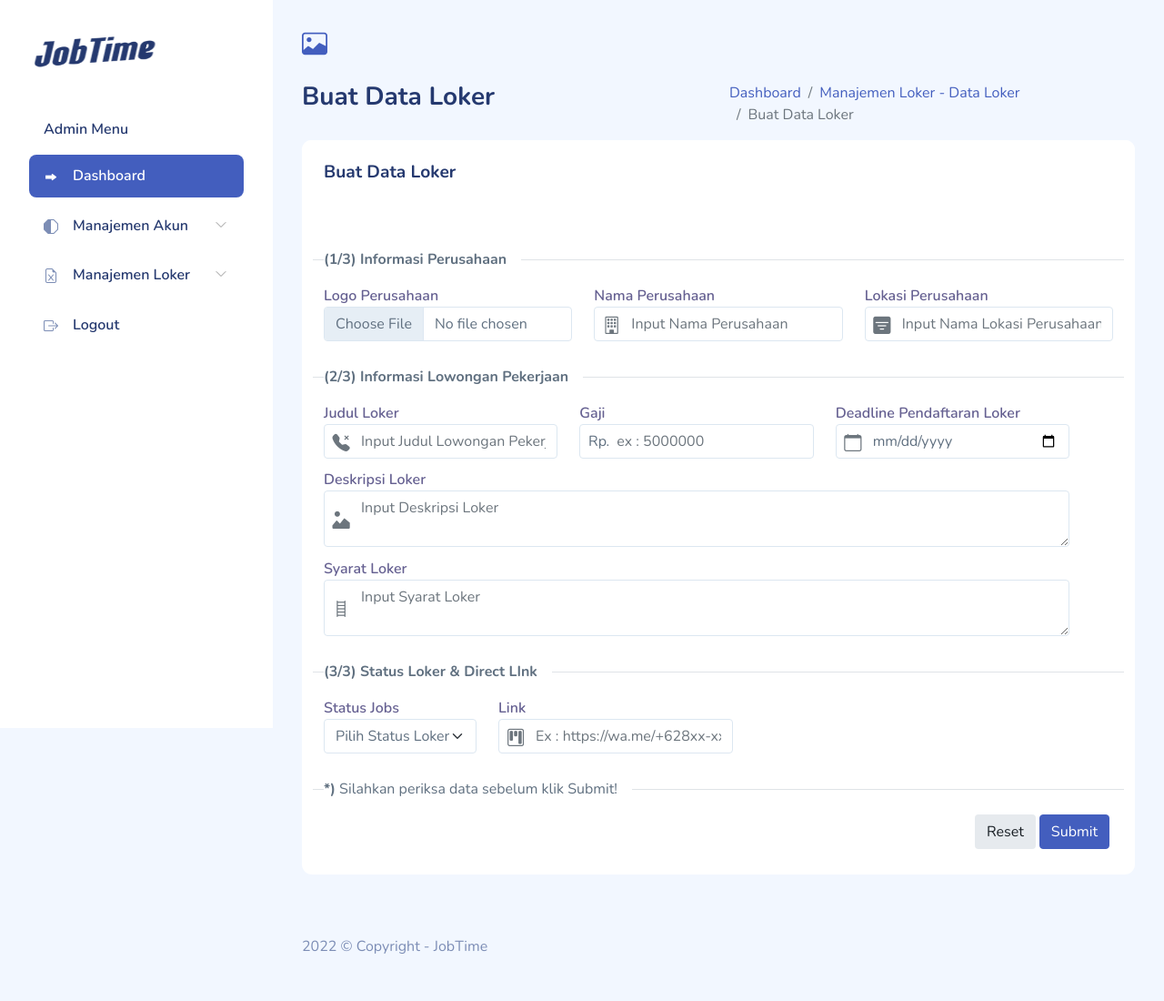
After one commit to mfathonyramdhan/jobtime, a CodeIgniter app: page /jobtime/admin/form_create_loker/ in a window 1280 px wide. The commit adds this page. Shown: the whole page at 91% size. Run offline with CodeIgniter, Linux system fonts and the light colour scheme; data that the repository does not hold is empty; some libraries are stand-ins or nearby versions.

Commit message:
Admin - Form Create Loker
+ Done tampilan form-create-loker untuk admin menambahkan postingan loker baru
~ Penyesuaian placeholder untuk <option>
~ Penyesuaian penempatan aksi pada masing masing table data admin user dan loker

```diff
--- a/application/controllers/Admin.php
+++ b/application/controllers/Admin.php
@@ -185,6 +185,17 @@ class Admin extends CI_Controller
         $this->load->view('form-edit-loker', $data);
     }
 
+    public function form_create_loker()
+    {
+        $data['title'] = 'Buat Loker | JobTime';
+        // $data['data_user'] = $this->M_admin->data_user($this->session->userdata('id_user'));
+        // $data['daftar_loker'] = $this->M_admin->daftar_loker();
+
+        $this->load->view('template/meta', $data);
+        $this->load->view('template/sidebar', $data);
+        $this->load->view('form-create-loker', $data);
+    }
+
     public function logout()
     {
         session_destroy();
--- /dev/null
+++ b/application/views/form-create-loker.php
@@ -0,0 +1,259 @@
+<?php
+$pesan = $this->session->flashdata('pesan');
+if (!empty($pesan)) {
+	if ($pesan['status_pesan'] == true && !empty($pesan)) {
+		echo '
+	<script>
+		Swal.fire({
+			title: "Berhasil",
+			text: "' . $pesan['isi_pesan'] . '",
+			type: "success",
+			confirmButtonText: "Close"
+		});
+	</script>';
+	} else if ($pesan['status_pesan'] == false && !empty($pesan)) {
+		echo '
+	<script>
+		Swal.fire({
+			title: "Gagal",
+			text: "' . $pesan['isi_pesan'] . '",
+			type: "error",
+			confirmButtonText: "Close"
+		});
+	</script>';
+	}
+}
+?>
+<div class="page-heading">
+	<div class="page-title">
+		<div class="row">
+			<div class="col-12 col-md-6 order-md-1 order-last">
+				<h3>Buat Data Loker</h3>
+				<!-- <p class="text-subtitle text-muted">
+									Tampilan buat data akun admin (nama admin)
+								</p> -->
+			</div>
+			<div class="col-12 col-md-6 order-md-2 order-first">
+				<nav aria-label="breadcrumb" class="breadcrumb-header float-start float-lg-end">
+					<ol class="breadcrumb">
+						<li class="breadcrumb-item">
+							<a href="<?= base_url('admin') ?>">Dashboard</a>
+						</li>
+						<li class="breadcrumb-item">
+							<a href="<?= base_url('admin/daftar_loker') ?>">Manajemen Loker - Data Loker</a>
+						</li>
+						<li class="breadcrumb-item active" aria-current="page">
+							Buat Data Loker
+						</li>
+					</ol>
+				</nav>
+			</div>
+		</div>
+	</div>
+
+	<section id="basic-vertical-layouts">
+		<div class="row match-height">
+			<div class="col">
+				<div class="card">
+					<div class="card-header">
+						<h4 class="card-title">Buat Data Loker</h4>
+					</div>
+					<div class="card-content">
+						<div class="card-body">
+							<form class="form form-vertical" method="POST" action="<#?= base_url('admin/create_loker/') ?>" enctype="multipart/form-data">
+								<div class="form-body">
+									<div class="row">
+										<div class="divider divider-left">
+											<div class="divider-text">
+												<strong>(1/3) Informasi Perusahaan</strong>
+											</div>
+										</div>
+										<!-- <input type="hidden" name="id_user" value="<?= $loker['id_user'] ?>">
+										<input type="hidden" name="id_jobs" value="<?= $loker['id_jobs'] ?>">
+										<input type="hidden" name="id_jobs_status" value="<?= $loker['id_jobs_status'] ?>"> -->
+
+										<div class="col">
+											<div class="form-group">
+												<label for="formFile">Logo Perusahaan</label>
+												<input type="hidden" name="image1">
+												<input type="file" class="form-control" placeholder="" id="formFile" name="image" id="image" />
+											</div>
+										</div>
+
+										<div class="col">
+											<div class="form-group has-icon-left">
+												<label for="first-name-icon">Nama Perusahaan</label>
+												<div class="position-relative">
+													<input type="text" class="form-control" placeholder="Input Nama Perusahaan " id="first-name-icon" name="perusahaan_nama" />
+													<div class="form-control-icon">
+														<i class="bi bi-building"></i>
+													</div>
+												</div>
+											</div>
+										</div>
+										<div class="col">
+											<div class="form-group has-icon-left">
+												<label for="first-name-icon">Lokasi Perusahaan</label>
+												<div class="position-relative">
+													<input type="text" class="form-control" placeholder="Input Nama Lokasi Perusahaan" id="first-name-icon" name="perusahaan_lokasi" />
+													<div class="form-control-icon">
+														<i class="bi bi-geo-alt"></i>
+													</div>
+												</div>
+											</div>
+										</div>
+										<!-- <div class="col-md-auto">
+											<div class="form-group has-icon-left">
+												<label for="password-id-icon">Password</label>
+												<div class="position-relative">
+													<input type="password" class="form-control" placeholder="Input password " id="password-id-icon" name="password"  />
+													<div class="form-control-icon">
+														<i class="bi bi-lock"></i>
+													</div>
+												</div>
+											</div>
+										</div> -->
+										<div class="divider divider-left">
+											<div class="divider-text">
+												<strong>(2/3) Informasi Lowongan Pekerjaan</strong>
+											</div>
+										</div>
+										<div class="row">
+											<div class="row">
+												<div class="col">
+													<div class="form-group has-icon-left">
+														<label for="first-name-icon">Judul Loker</label>
+														<div class="position-relative">
+															<input type="text" class="form-control" placeholder="Input Judul Lowongan Pekerjaan " id="first-name-icon" name="judul" />
+															<div class="form-control-icon">
+																<i class="bi bi-type"></i>
+															</div>
+														</div>
+													</div>
+												</div>
+												<div class="col">
+													<div class="form-group has-icon-left">
+														<label for="mobile-id-icon">Gaji</label>
+														<div class="position-relative">
+															<input type="number" class="form-control" placeholder="ex : 5000000" id="mobile-id-icon" name="gaji" />
+															<div class="form-control-icon">
+																Rp.
+															</div>
+														</div>
+													</div>
+												</div>
+												<div class="col">
+													<div class="form-group has-icon-left">
+														<label for="date-id-icon">Deadline Pendaftaran Loker</label>
+														<div class="position-relative">
+															<input type="date" class="form-control" placeholder="Input tanggal deadline loker " id="date-id-icon" name="deadline" />
+															<div class="form-control-icon">
+																<i class="bi bi-calendar"></i>
+															</div>
+														</div>
+													</div>
+												</div>
+											</div>
+											<div class="row">
+												<div class="form-group has-icon-left">
+													<label for="first-name-icon">Deskripsi Loker</label>
+													<div class="position-relative">
+														<textarea type="text" class="form-control" placeholder="Input Deskripsi Loker" id="first-name-icon" name="deskripsi"></textarea>
+														<div class="form-control-icon">
+															<i class="bi bi-justify-left"></i>
+														</div>
+													</div>
+												</div>
+											</div>
+											<div class="row">
+												<div class="form-group has-icon-left">
+													<label for="first-name-icon">Syarat Loker</label>
+													<div class="position-relative">
+
+														<textarea type="text" class="form-control" placeholder="Input Syarat Loker " id="first-name-icon" name="syarat"></textarea>
+														<div class="form-control-icon">
+															<i class="bi bi-list-ol"></i>
+														</div>
+													</div>
+												</div>
+											</div>
+
+
+
+
+
+										</div>
+										<div class="divider divider-left">
+											<div class="divider-text">
+												<strong>(3/3) Status Loker & Direct LInk</strong>
+											</div>
+										</div>
+										<div class="col-md-auto">
+											<div class="form-group has-icon-left">
+												<label for="#">Status Jobs</label>
+												<div class="position-relative">
+													<select class="form-select" id="basicSelect" name="id_jobs_status">
+														<!-- <#?php if ($loker['id_jobs_status'] == 1) { ?> -->
+														<option selected disabled>Pilih Status Loker</option>
+														<option value="Belum direview">Belum direview</option>
+														<option value="Terkonfirmasi">Terkonfirmasi</option>
+														<option value="Kadaluarsa">Kadaluarsa</option>
+
+													</select>
+												</div>
+											</div>
+										</div>
+										<div class="col-md-auto">
+											<div class="form-group has-icon-left">
+												<label for="#">Link</label>
+												<div class="position-relative">
+													<input type="text" class="form-control" placeholder="Ex : https://wa.me/+628xx-xxxx-xxxx" id="link" name="link" />
+													<div class="form-control-icon">
+														<i class="bi bi-link-45deg"></i>
+													</div>
+												</div>
+											</div>
+										</div>
+										<div class="divider divider-left">
+											<div class="divider-text">
+												<strong>*)</strong> Silahkan periksa data
+												sebelum klik Submit!
+											</div>
+										</div>
+										<div class="col-12 d-flex justify-content-end">
+											<button type="reset" class="btn btn-light-secondary me-1 mb-1">
+												Reset
+											</button>
+											<button type="submit" class="btn btn-primary me-1 mb-1">
+												Submit
+											</button>
+										</div>
+									</div>
+								</div>
+							</form>
+						</div>
+					</div>
+				</div>
+			</div>
+		</div>
+	</section>
+</div>
+
+<footer>
+	<div class="footer clearfix mb-0 text-muted">
+		<div class="float-start">
+			<p>2022 &copy; Copyright - JobTime</p>
+		</div>
+	</div>
+</footer>
+</div>
+</div>
+<?php $this->load->view('template/js') ?>
+<script>
+	$(function() {
+		$("#datetimepicker1").datetimepicker();
+	});
+</script>
+</body>
+
+</html>
--- a/application/views/form-edit-admin.php
+++ b/application/views/form-edit-admin.php
@@ -137,11 +137,9 @@ if (!empty($pesan)) {
 													<div class="position-relative">
 														<select class="form-select" id="basicSelect" name="jenis_kelamin">
 															<?php if ($akun['jenis_kelamin'] == 'Laki - Laki') { ?>
-																<option>Pilih Jenis Kelamin</option>
 																<option value="Laki - Laki" selected>Laki - Laki</option>
 																<option value="Perempuan">Perempuan</option>
 															<?php } else { ?>
-																<option>Pilih Jenis Kelamin</option>
 																<option value="Laki - Laki">Laki - Laki</option>
 																<option value="Perempuan" selected>Perempuan</option>
 															<?php } ?>
--- a/application/views/index.php
+++ b/application/views/index.php
@@ -229,7 +229,7 @@
         <div class="card-body py-4 px-5">
           <div class="d-flex align-items-center">
             <div class="avatar avatar-xl">
-              <img src="assets/images/faces/2.jpg" alt="Admin Photo Profile" />
+              <img src="assets/images/foto_profil/<?= $data_user['foto'] ?>" alt="Admin Photo Profile" />
             </div>
             <div class="ms-3 name">
               <h5 class="font-bold">Admin</h5>
```
Also changed, not shown: application/views/data-akun-admin.php (+11 -9 lines), application/views/data-akun-user.php (+11 -9 lines), application/views/data-loker.php (+20 -11 lines), assets/images/foto_profil/2.jpg (added), assets/images/foto_profil/21.jpg (added).
